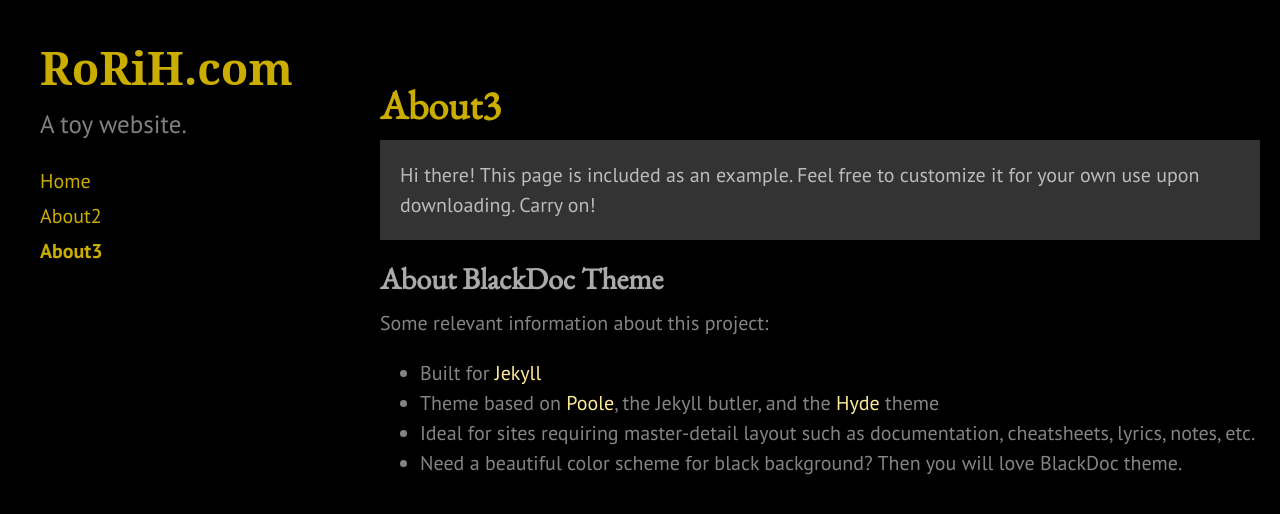
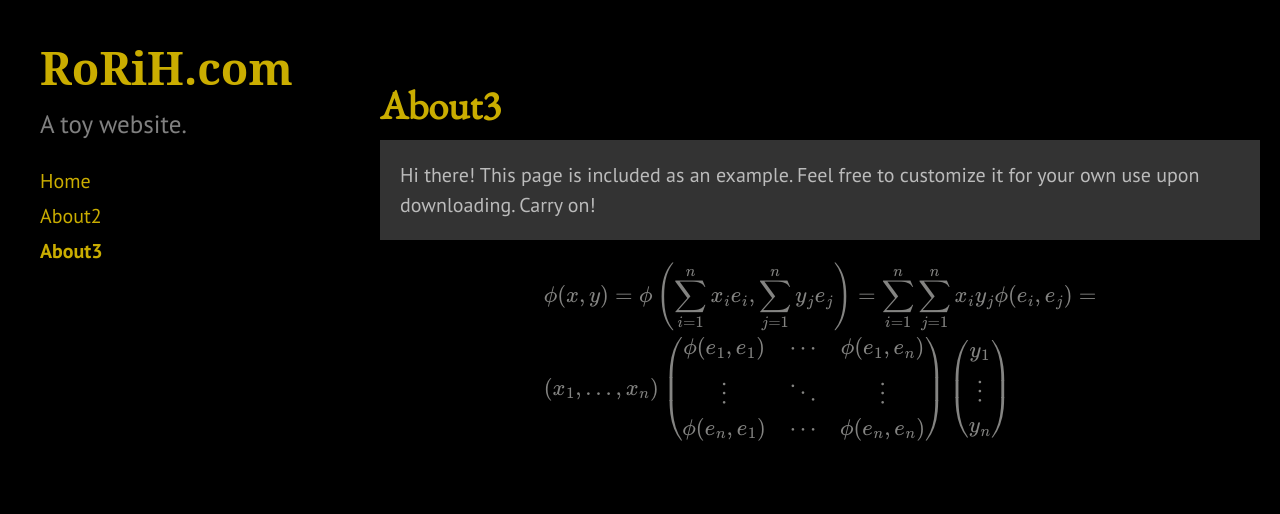
Before and after one commit to roriholm/roriholm.github.io, a Jekyll site: the page built from about3.md, in a window 1280 px wide. Shown: the top 514 px of the page. Built offline with Jekyll 4.4.1, drawn with Linux system fonts in a browser that asks for light colours; formulas are drawn with MathJax 3.

Commit message:
testing mathjax

```diff
--- a/about3.md
+++ b/about3.md
@@ -7,11 +7,20 @@ title: About3
   Hi there! This page is included as an example. Feel free to customize it for your own use upon downloading. Carry on!
 </p>
 
-## About BlackDoc Theme
 
-Some relevant information about this project:
-
-* Built for [Jekyll](http://jekyllrb.com)
-* Theme based on [Poole](http://getpoole.com), the Jekyll butler, and the [Hyde](http://hyde.getpoole.com) theme
-* Ideal for sites requiring master-detail layout such as documentation, cheatsheets, lyrics, notes, etc.
-* Need a beautiful color scheme for black background? Then you will love BlackDoc theme.
+$$
+\begin{align*}
+  & \phi(x,y) = \phi \left(\sum_{i=1}^n x_ie_i, \sum_{j=1}^n y_je_j \right)
+  = \sum_{i=1}^n \sum_{j=1}^n x_i y_j \phi(e_i, e_j) = \\
+  & (x_1, \ldots, x_n) \left( \begin{array}{ccc}
+      \phi(e_1, e_1) & \cdots & \phi(e_1, e_n) \\
+      \vdots & \ddots & \vdots \\
+      \phi(e_n, e_1) & \cdots & \phi(e_n, e_n)
+    \end{array} \right)
+  \left( \begin{array}{c}
+      y_1 \\
+      \vdots \\
+      y_n
+    \end{array} \right)
+\end{align*}
+$$
```
